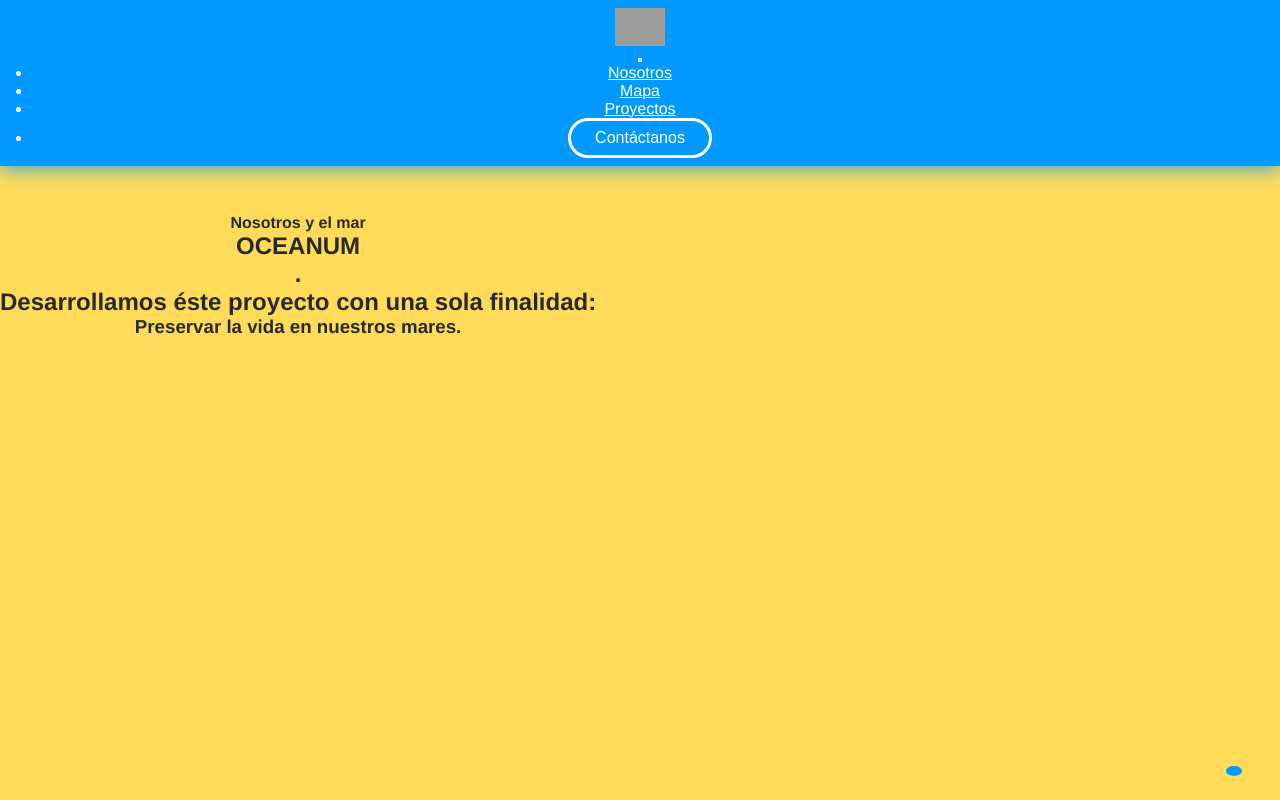
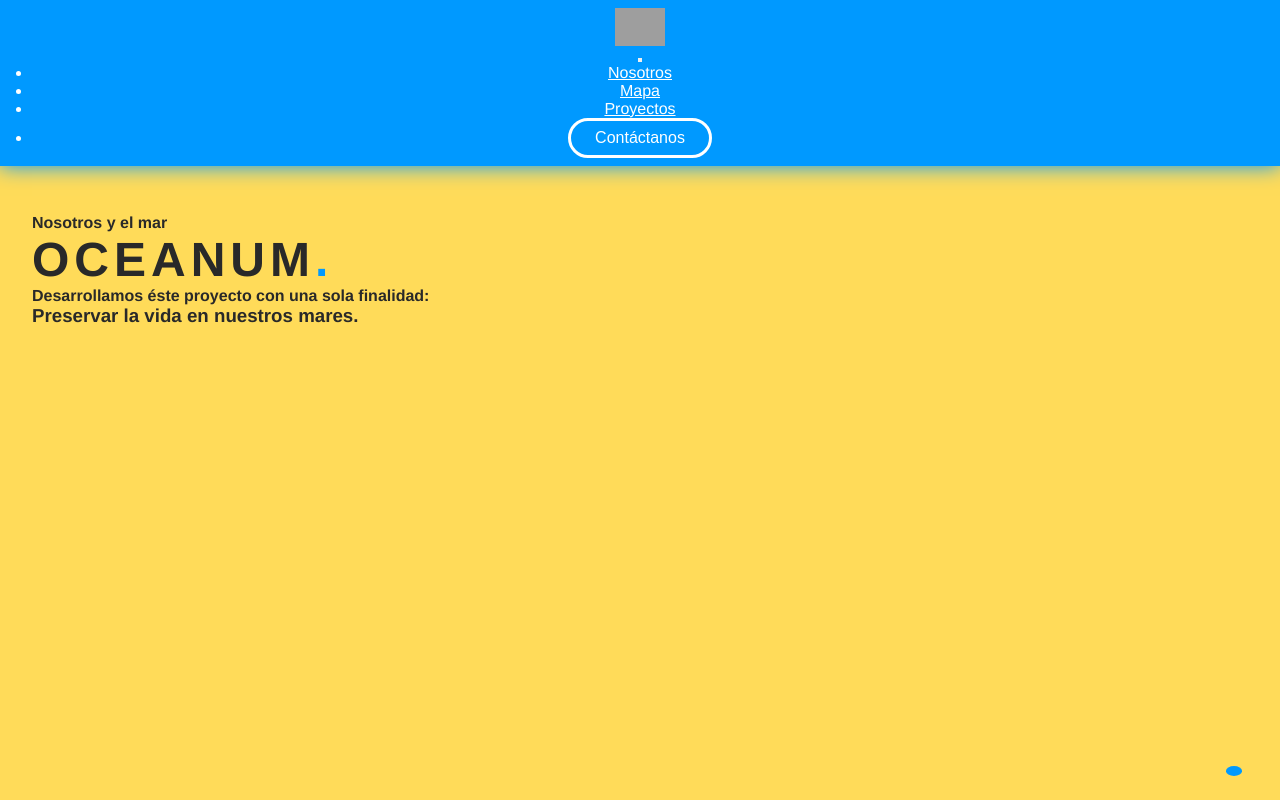
Before and after one commit to alfclark/oceanum, a Vue app: page / in a window 1280 px wide. Shown: the top 800 px of the page. Built offline with nearby package versions, Linux system fonts and the light colour scheme; grey boxes are pictures that could not be loaded; the HTML template or start-up script is replaced by a standard one.

Commit message:
Landing section

```diff
--- a/src/components/LandingScreen.vue
+++ b/src/components/LandingScreen.vue
@@ -5,10 +5,9 @@
         <h2 class="slogan">Nosotros y el mar</h2>
         <div class="brand-name">
           <h1 class="brand">OCEANUM</h1>
-          <h2 class="dot">.</h2>
+          <h1 class="dot">.</h1>
         </div>
-
-        <h2>Desarrollamos éste proyecto con una sola finalidad:</h2>
+        <h2 class="sub">Desarrollamos éste proyecto con una sola finalidad:</h2>
         <h3>Preservar la vida en nuestros mares.</h3>
       </div>
       <div class="hero-right"></div>
@@ -26,8 +25,6 @@ export default {};
   height: 90vh;
   display: flex;
   flex-direction: column;
-  align-content: center;
-  justify-content: center;
   position: static;
 }
 .hero {
@@ -37,9 +34,29 @@ export default {};
   color: var(--carbon);
   display: flex;
 }
+.hero-left {
+  padding-left: 2rem;
+  display: flex;
+  flex-direction: column;
+  justify-content: left;
+  align-items: flex-start;
+}
 .slogan {
   font-size: 1rem;
 }
-.brand.name {
+.brand-name {
+  display: flex;
+}
+.brand-name h1 {
+  font-size: 3rem;
+}
+.brand {
+  letter-spacing: 5px;
+}
+.dot {
+  color: var(--water);
+}
+.sub {
+  font-size: 1rem;
 }
 </style>
```
